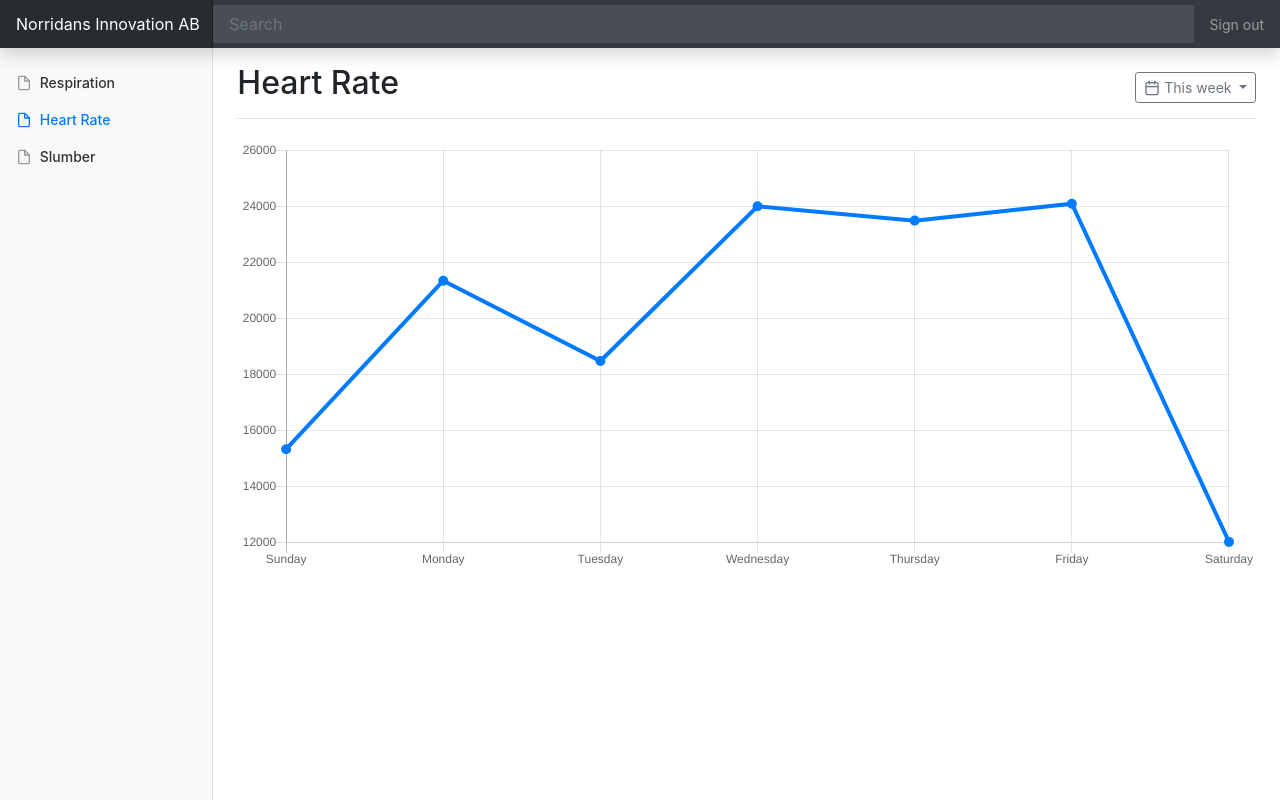
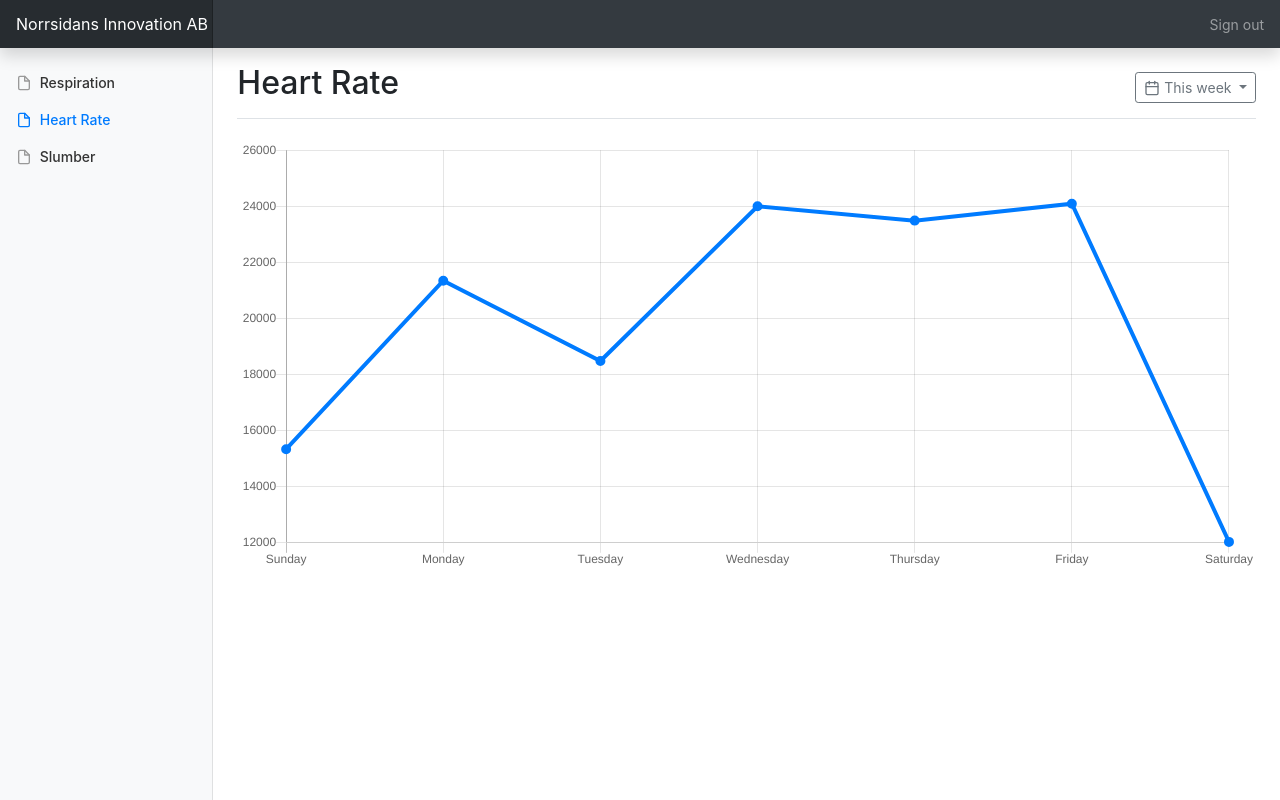
Before and after one commit to Lynnluxu/dashboard-for-norrsidans, a plain HTML site: page dashboard4nora/heart-rate.html in a window 1280 px wide. Drawn offline with nearby package versions, Linux system fonts and the light colour scheme.

Commit message:
removed search bar and fix the company name

```diff
--- a/dashboard4nora/heart-rate.html
+++ b/dashboard4nora/heart-rate.html
@@ -34,11 +34,10 @@
   </head>
   <body>
     <nav class="navbar navbar-dark sticky-top bg-dark flex-md-nowrap p-0 shadow">
-  <a class="navbar-brand col-md-3 col-lg-2 mr-0 px-3" href="#">Norridans Innovation AB</a>
+  <a class="navbar-brand col-md-3 col-lg-2 mr-0 px-3" href="#">Norrsidans Innovation AB</a>
   <button class="navbar-toggler position-absolute d-md-none collapsed" type="button" data-toggle="collapse" data-target="#sidebarMenu" aria-controls="sidebarMenu" aria-expanded="false" aria-label="Toggle navigation">
     <span class="navbar-toggler-icon"></span>
   </button>
-  <input class="form-control form-control-dark w-100" type="text" placeholder="Search" aria-label="Search">
   <ul class="navbar-nav px-3">
     <li class="nav-item text-nowrap">
       <a class="nav-link" href="#">Sign out</a>
```
Also changed, not shown: dashboard4nora/index.html (+1 -2 lines), dashboard4nora/slumber.html (+1 -2 lines).
